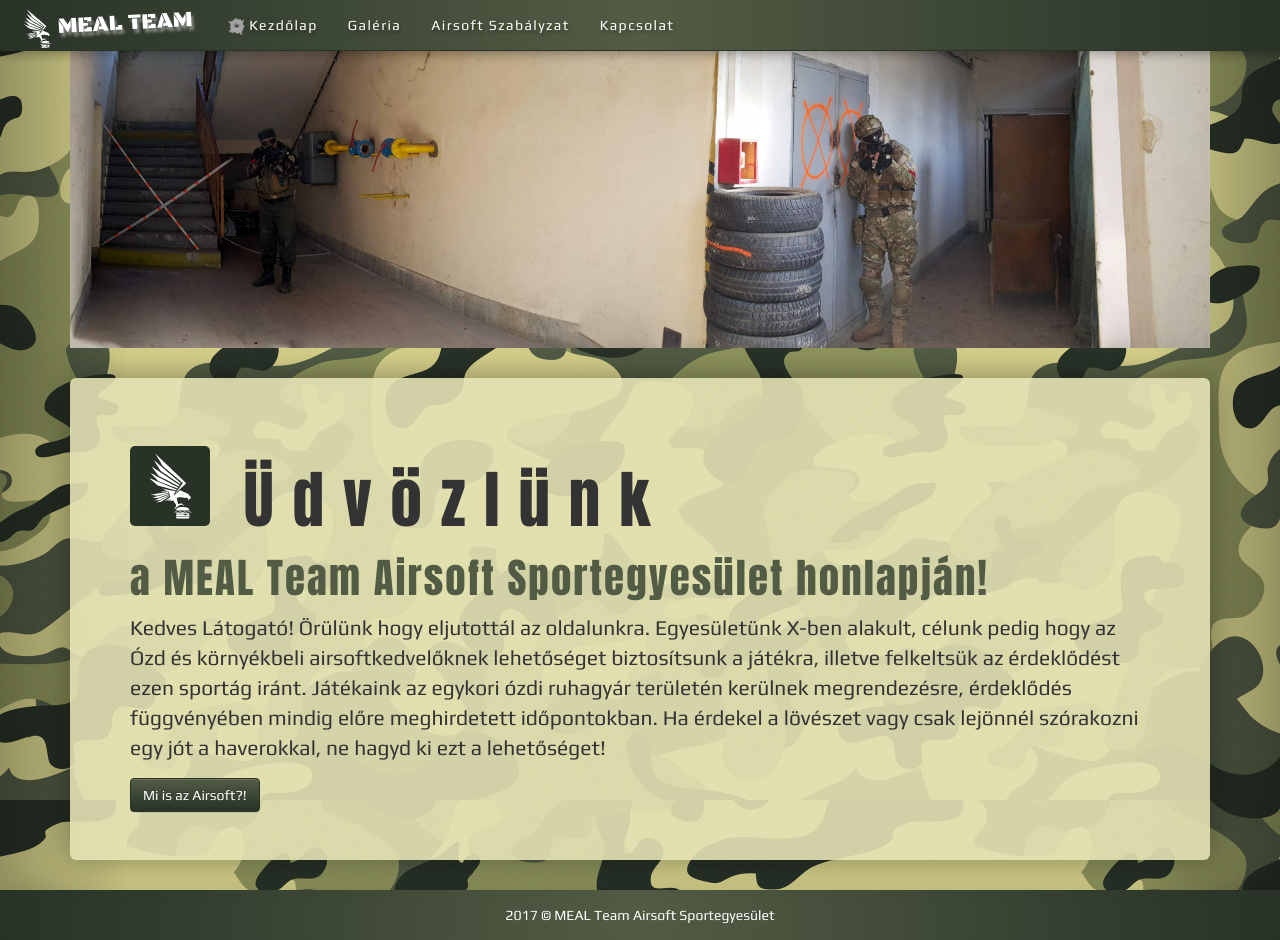
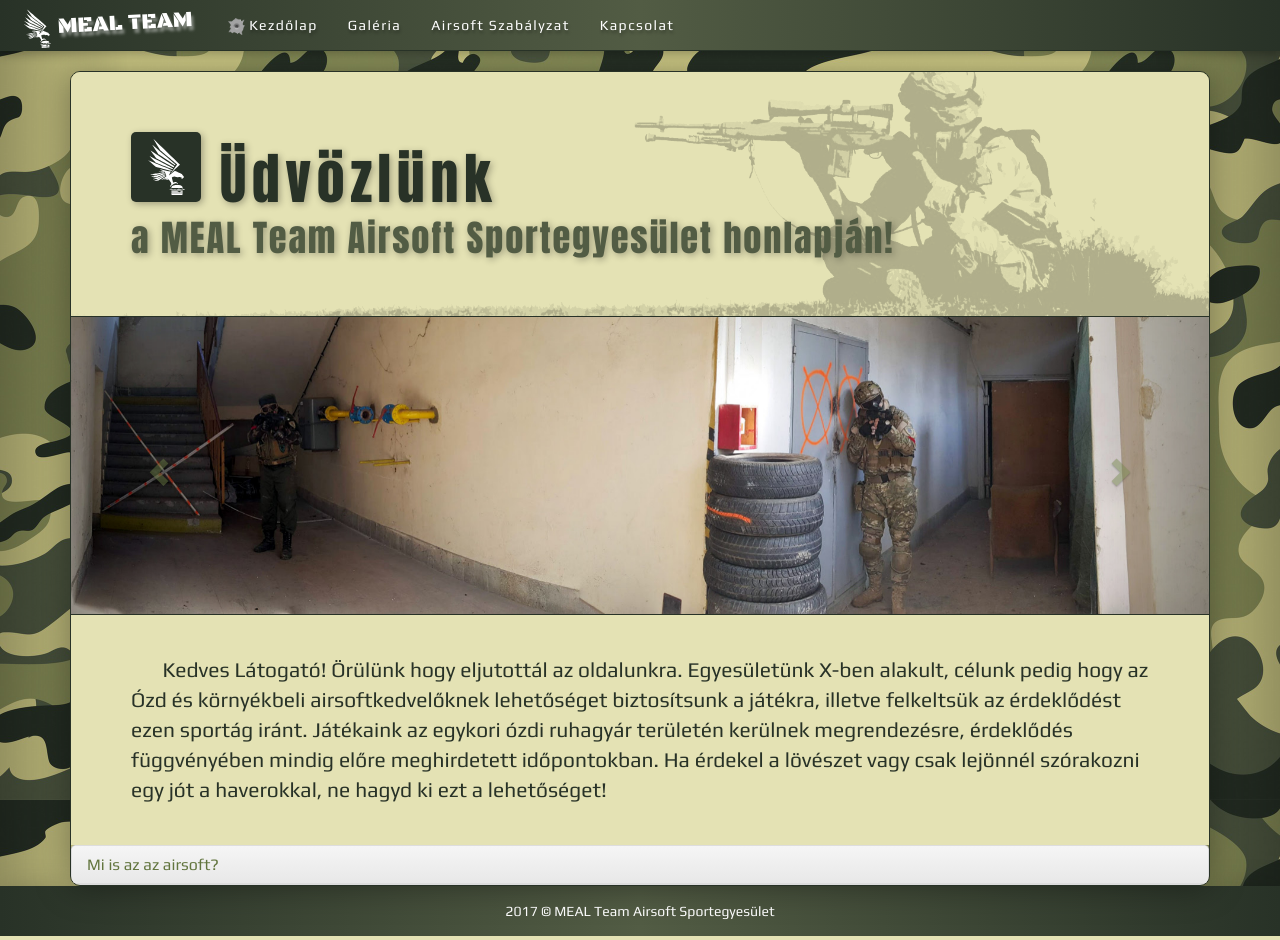
Before and after one commit to stchristian/mealteam, a PHP site: page / in a window 1280 px wide. Run offline with PHP 8.4, Linux system fonts and the light colour scheme; some libraries are stand-ins or nearby versions; some web fonts are replaced.

Commit message:
Kezdőlap üdvözlő szövege átalakítva

```diff
--- a/css/style.css
+++ b/css/style.css
@@ -9,6 +9,7 @@
 
 /*camouflage background for body*/
 body {
+    color: #283227;
     background: -webkit-linear-gradient(left, rgba(0, 0, 0, 0.3), transparent 10%),-webkit-linear-gradient(right, rgba(0, 0, 0, 0.3), transparent 10%),url("../img/camouflage.jpeg") center/cover no-repeat fixed;
     background: -o-linear-gradient(left, rgba(0, 0, 0, 0.3), transparent 10%),-o-linear-gradient(right, rgba(0, 0, 0, 0.3), transparent 10%),url("../img/camouflage.jpeg") center/cover no-repeat fixed;
     background: linear-gradient(to right, rgba(0, 0, 0, 0.3), transparent 10%),linear-gradient(to left, rgba(0, 0, 0, 0.3), transparent 10%),url("../img/camouflage.jpeg") center/cover no-repeat fixed;
@@ -18,6 +19,7 @@ body {
 main {
     margin-top: 51px;
 }
+
 
 /* Styling the navigation bar*/
 .navbar-default {
@@ -81,34 +83,29 @@ main {
     color:#fff;
 }
 
-/*Image slider*/
-.carousel {
-    text-align: center;
-}
-.carousel-inner .item img {
-    max-width: 100%;
+/*Main wrapper*/
+.wrapper {
+    box-shadow: 0px 0px 35px rgba(0,0,0,0.4);
+    border: #283227 1px solid;
+    border-radius: 10px;
+    overflow: hidden;
 }
 
-/*Welcome text*/
-.jumbotron {
-    margin-top: 30px;
-    position: relative;
-    background-color: transparent;
-    box-shadow: 0px 0px 35px rgba(0,0,0,0.4);
-    -webkit-box-shadow: 0px 0px 35px rgba(0,0,0,0.4);
-}
-/*For transparent bg*/
-.jumbotron::after{
-    border-radius: 6px;
-    content: "";
-    background-color:#e4e2b4 ;
-    opacity: 0.90;
-    top: 0;
-    left: 0;
-    bottom: 0;
-    right: 0;
-    position: absolute;
-    z-index: -1;
+/*Header element*/
+#header {
+    font-size: 4em;
+    line-height: 1.5;
+    /*font-size: 63px;*/
+    background-color:rgba(228, 226, 180, 1.0);
+    font-family: 'Anton', sans-serif;
+    letter-spacing: .1em;
+    padding: 60px 60px;
+    margin: 0;
+    background-image: url(../img/soldier-army.png);
+    background-size: 100%;
+    background-position: bottom;
+    background-repeat: no-repeat;
+    text-shadow: 2px 2px 7px rgba(0, 0, 0, 0.3);
 }
 
 .logo-icon {
@@ -117,14 +114,63 @@ main {
     background-origin: content-box;
     padding: 7px;
     border-radius: 5px;
-    width: 80px;
-    height: 80px;
+    width: 70px;
+    height: 70px;
+    box-shadow: 2px 2px 7px rgba(0, 0, 0, 0.3);
+
+}
+
+#header small {
+    letter-spacing: .05em;
+    color: #525c44;
+    font-family: 'Anton',sans-serif;
+}
+
+/*Image slider*/
+.carousel {
+    text-align: center;
+    border-top: #283227 1px solid;
+    border-bottom: #283227 1px solid;
+}
+.carousel-inner .item img {
+    max-width: 100%;
+}
+
+/*Welcome text*/
+#text{
+    background-color:rgba(228, 226, 180, 1.0);
+    font-size: 21px;
+    /*background-color: #283227;*/
+    /*color: rgba(228, 226, 180,1.0);*/
+    padding: 40px 60px;
+    margin: 0;
+    text-indent: 1.5em;
+}
+
+.panel{
+    background-color: #283227;
+    color: rgba(228, 226, 180,1.0);
+    margin-bottom: 0;
+}
+.jumbotron {
+    margin-top: 30px;
+    position: relative;
+    background-color:#283227;
+
+    box-shadow: 0px 0px 35px rgba(0,0,0,0.4);
+    -webkit-box-shadow: 0px 0px 35px rgba(0,0,0,0.4);
+}
+
+
+
+.jumbotron .collapse.in{
 
 }
 
 .jumbotron h1 {
+    background-color:rgba(228, 226, 180,1.0);
     font-family: 'Anton', sans-serif;
-    letter-spacing: .3em;
+    letter-spacing: .2em;
 }
 
 .jumbotron h1 small{
--- a/index.html
+++ b/index.html
@@ -1,4 +1,4 @@
-<!DOCTYPE html>
+1<!DOCTYPE html>
 <html lang="hu">
     <head>
     <!--meta-section-->
@@ -52,11 +52,13 @@
             </div>
         </nav>
         <main>
+            <div class="container">
+                <div class="row">
                     <!-- Image slider -->
-            <div class="container hidden-xs">
-                <div class="row">
                     <div class="col-sm-12">
-                        <div id="carousel-example-generic" class="carousel slide" data-ride="carousel" data-interval="4000">
+                        <div class="wrapper">
+                            <h1 id="header"><span class="logo-icon"></span> Üdvözlünk<br><small>a MEAL Team Airsoft Sportegyesület honlapján!</small></h1>
+                            <div id="carousel-example-generic" class="carousel slide hidden-xs" data-ride="carousel" data-interval="4000">
                                 <div class="carousel-inner" role="listbox">
                                     <div class="item active">
                                         <img src="img/slider/1.jpg" alt="...">
@@ -86,20 +88,26 @@
                                         <img src="img/slider/9.jpg" alt="...">
                                     </div>
                                 </div>
+                                <a class="left carousel-control" href="#carousel-example-generic" role="button" data-slide="prev">
+                                <span class="glyphicon glyphicon-chevron-left" aria-hidden="true"></span>
+                                <span class="sr-only">Previous</span>
+                                </a>
+                                <a class="right carousel-control" href="#carousel-example-generic" role="button" data-slide="next">
+                                <span class="glyphicon glyphicon-chevron-right" aria-hidden="true"></span>
+                                <span class="sr-only">Next</span>
+                                </a>
                             </div>
+                            <p id="text">Kedves Látogató! Örülünk hogy eljutottál az oldalunkra. Egyesületünk X-ben alakult, célunk pedig hogy az Ózd és környékbeli airsoftkedvelőknek lehetőséget biztosítsunk a játékra, illetve felkeltsük az érdeklődést ezen sportág iránt. Játékaink az egykori ózdi ruhagyár területén kerülnek megrendezésre, érdeklődés függvényében mindig előre meghirdetett időpontokban. Ha érdekel a lövészet vagy csak lejönnél szórakozni egy jót a haverokkal, ne hagyd ki ezt a lehetőséget!</p>
+                            <div class="panel panel-default">
+                                <div class="panel-heading" role="tab" id="headingOne">
+                                  <h4 class="panel-title">
+                                    <a role="button" data-toggle="collapse" data-parent="#accordion" href="#collapseOne" aria-expanded="true" aria-controls="collapseOne">
+                                      Mi is az az airsoft?
+                                    </a>
+                                  </h4>
                                 </div>
-                </div>
-            </div>
-
-            <!-- Welcome text -->
-            <div class="container">
-                <div class="jumbotron">
-                  <h1><span class="logo-icon"></span> Üdvözlünk<br><small>a MEAL Team Airsoft Sportegyesület honlapján!</small></h1>
-                  <p>Kedves Látogató! Örülünk hogy eljutottál az oldalunkra. Egyesületünk X-ben alakult, célunk pedig hogy az Ózd és környékbeli airsoftkedvelőknek lehetőséget biztosítsunk a játékra, illetve felkeltsük az érdeklődést ezen sportág iránt. Játékaink az egykori ózdi ruhagyár területén kerülnek megrendezésre, érdeklődés függvényében mindig előre meghirdetett időpontokban. Ha érdekel a lövészet vagy csak lejönnél szórakozni egy jót a haverokkal, ne hagyd ki ezt a lehetőséget!</p>
-                  <button class="btn btn-primary" type="button" data-toggle="collapse" data-target="#collapseExample" aria-expanded="false" aria-controls="collapseExample">
-                  Mi is az Airsoft?!
-                  </button>
-                  <div class="collapse" id="collapseExample">
+                                <div id="collapseOne" class="panel-collapse collapse" role="tabpanel" aria-labelledby="headingOne">
+                                  <div class="panel-body">
                                       <p>Az airsoft egy csapatjáték, amely több tekintetben is hasonlít a paintball-hoz. Ami azt illeti, közös gyökereik vannak, ugyanis mindkettő Japánból ered, ahol a 2. világháború után olyan szigorú fegyvertörvény lépett életbe, amely megtiltotta a polgároknak, hogy éles lőfegyverrel rendelkezzenek. A japánok a törvény hatályba lépése után elkezdték a maguk módján másolni az amerikai BB gun-okat (a "BB" itt - a közhiedelemmel szemben - nem „ball bearing”-re, azaz a csapágygolyóra utal, hanem a B és BBB méret közé eső BB sörétgolyó méretre), és ebből alakult ki mindkét sportág. Maga az airsoft a 70-es években indult világhódító útjára a szigetországból.</p>
                                       <p>Az airsoft fegyverek azonban nem nagyméretű, festékkel töltött lövedéket, hanem 6 mm-es tömör műanyag, szabályos gömb alakú műanyag golyókat - úgynevezett BB-ket lőnek, és további eltérés, hogy sokkal gyengébbek, mint a paintball fegyverek, a jóval kisebb méretű és tömegű lövedék miatt azonban ezek is tudnak fájdalmat, illetve akár sérülést is okozni. De a legjobb az, hogy az airsoft fegyverek 1:1 méretarányú fegyvermásolatok (replikák), vagyis szinte megszólalásig hasonlítanak az igazi fegyverekre, éppen ezért úgy is kell kezelni őket, mintha igaziak volnának.</p>
                                       <p>Felmerülhet a kérdés, hogy ha az airsoft lövedék nem hagy jól látható nyomot (kivéve ha közelről, nagyerejű fegyverrel lőnek meg valakit, főleg csupasz bőrfelületen), akkor honnan lehet tudni, hogy eltalálták az illetőt. Nos, vagy a hanghatásból (értsd: felszisszenés, jajgatás, stb.) vagy abból, hogy az eltalált játékos azt jelzi hangos „megvolt” felkiáltással illetve kézfeltartással. Természetesen előfordulhat, hogy valaki - kvázi csalás végett - nem jelez, de ha ezt sokszor csinálja, akkor azt kockáztatja, hogy csalónak nevezik, és kizárják a játékról, játékokról. Egyedül pedig nem jó airsoftozni... (Amíg csak a gyanú árnyéka vetül a játékosra, hogy nem jelzi a találatokat, addig terminátornak szokás hívni őket.) Az airsoft tehát becsületjáték.</p>
@@ -107,6 +115,12 @@
                                   </div>
                                 </div>
                             </div>
+                        </div>
+
+                    </div>
+                </div>
+            </div>
+
         </main>
 
         <footer class="container-fluid">
```
Also changed, not shown: img/soldier-army.png (added). Lines whose indentation alone changed are shown as unchanged.
